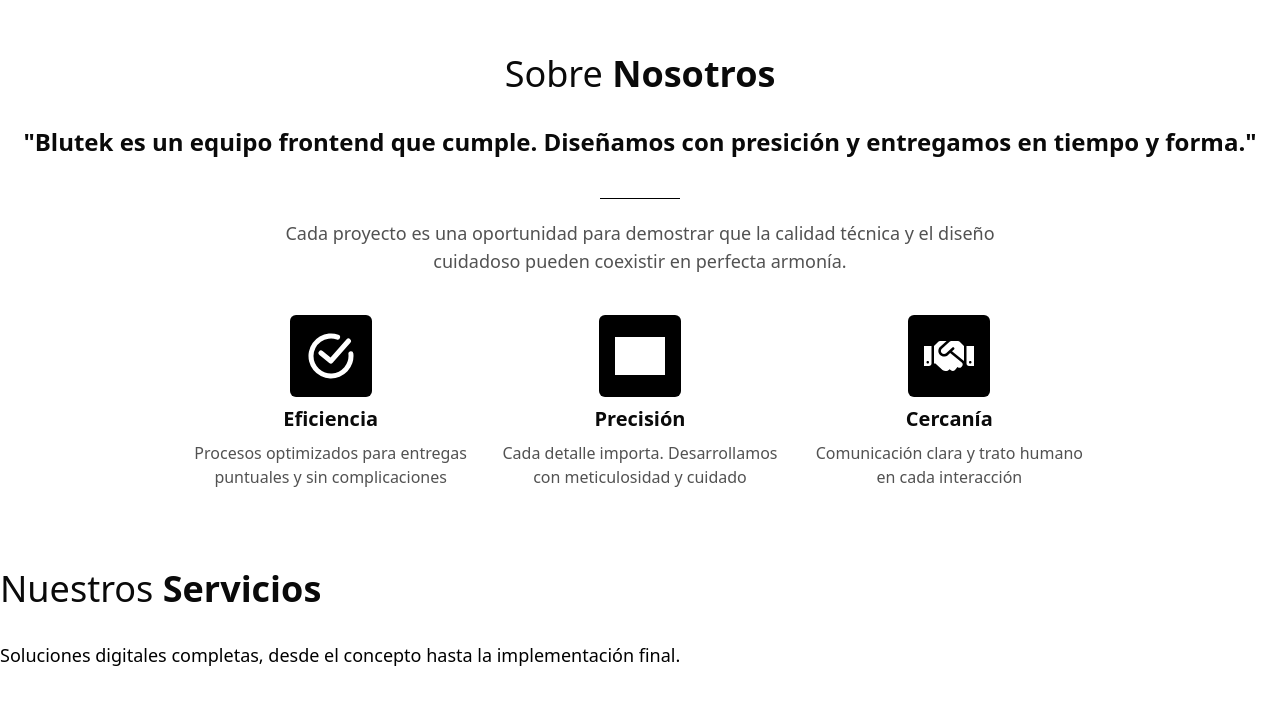
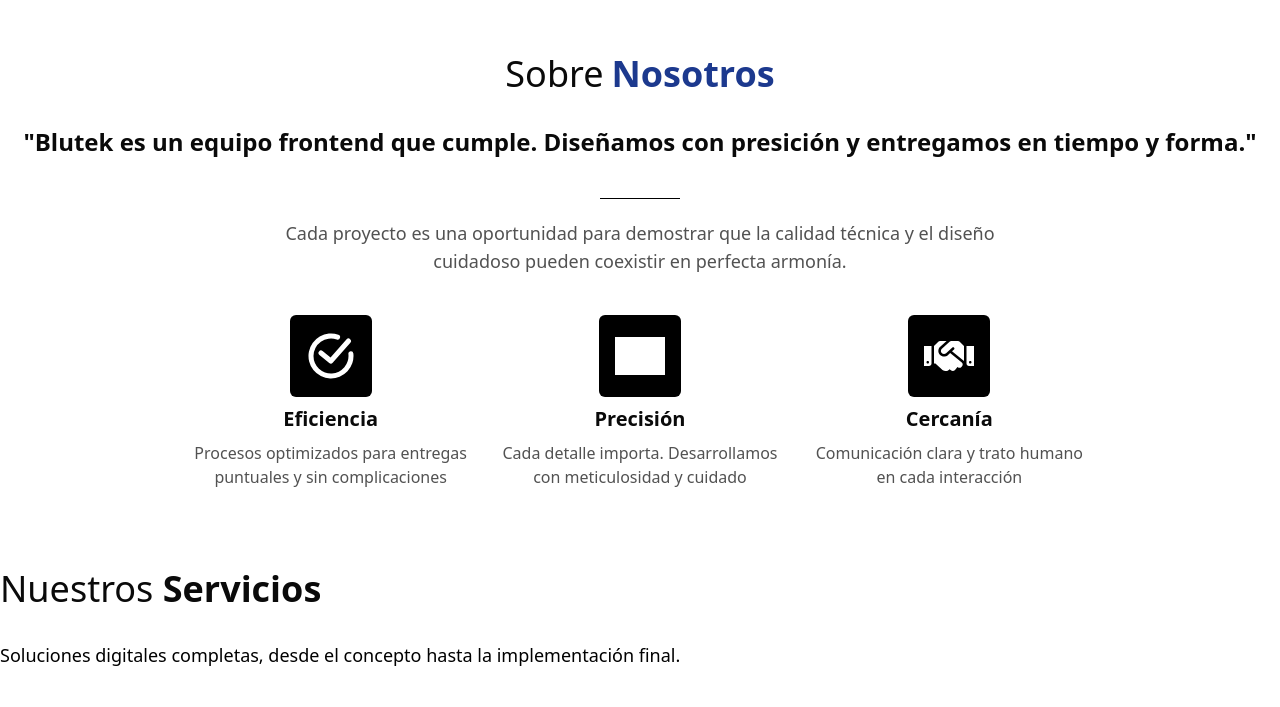
Before and after one commit to NicolasArrastia/BlutekLanding, a React (Vite) app: page / in a window 1280 px wide. Shown: the part 826-1533 px from the top of the page. Built offline with nearby package versions, Linux system fonts and the light colour scheme; grey boxes are pictures that could not be loaded.

Commit message:
Add component

```diff
--- a/src/sections/AboutUsSection.tsx
+++ b/src/sections/AboutUsSection.tsx
@@ -1,4 +1,5 @@
 import { CheckCircleIcon, HandshakeIcon, TargetIcon } from "../assets/svg";
+import { Section } from "../components/Section";
 import { SVGIcon } from "../components/SVGIcon";
 
 const SKILLS: { title: string; icon: string; description: string }[] = [
@@ -23,10 +24,10 @@
 
 const AboutUsSection = () => {
   return (
-    <section className="flex flex-col items-center py-20 px-5">
-      <h2 className="text-4xl text-neutral-950 mb-8">
+    <Section title={["Sobre", "Nosotros"]} id="about-us">
+      {/* <h2 className="text-4xl text-neutral-950 mb-8">
         Sobre <span className="text-center font-semibold">Nosotros</span>
-      </h2>
+      </h2> */}
       <span className="text-neutral-950 font-semibold text-2xl text-center mb-5">
         "Blutek es un equipo frontend que cumple. Diseñamos con presición y
         entregamos en tiempo y forma."
@@ -50,7 +51,7 @@
           </div>
         ))}
       </div>
-    </section>
+    </Section>
   );
 };
 
```
